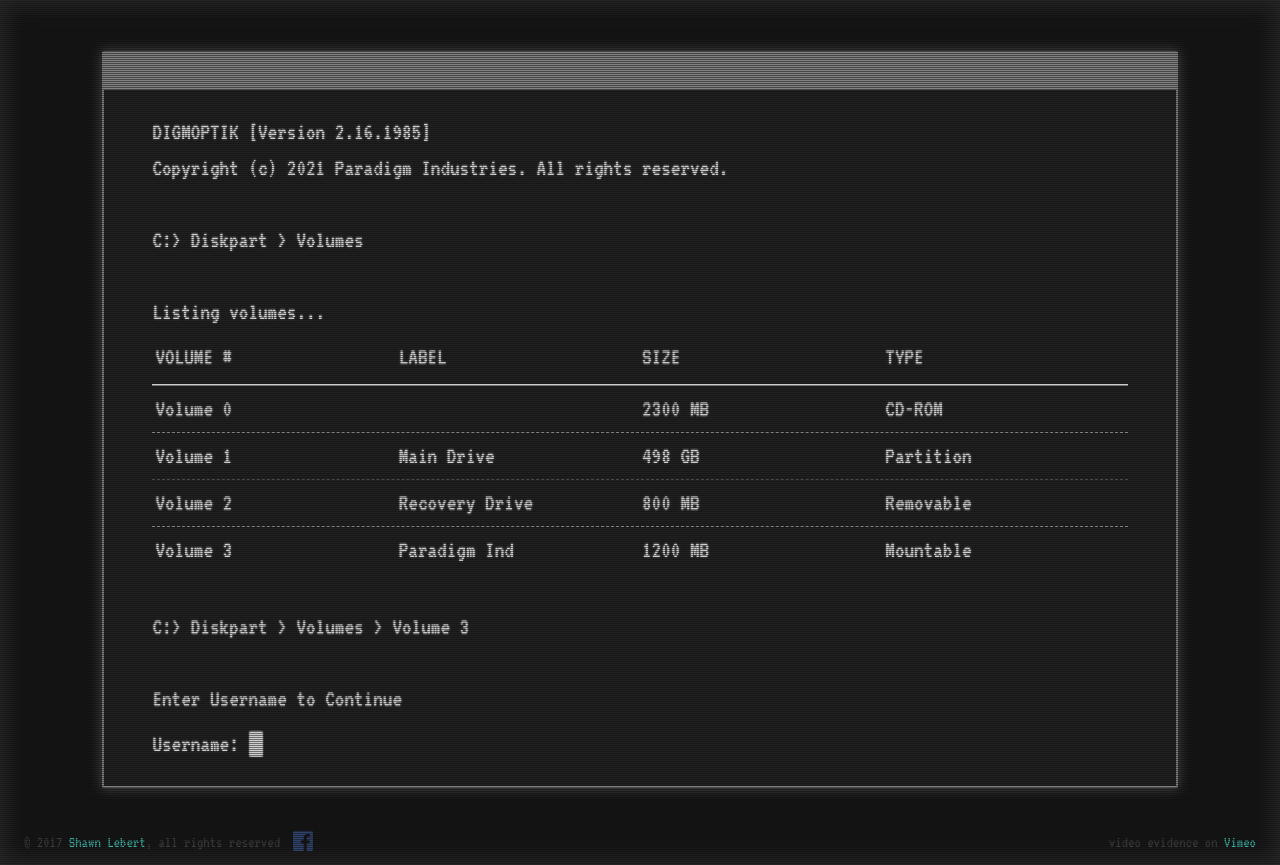
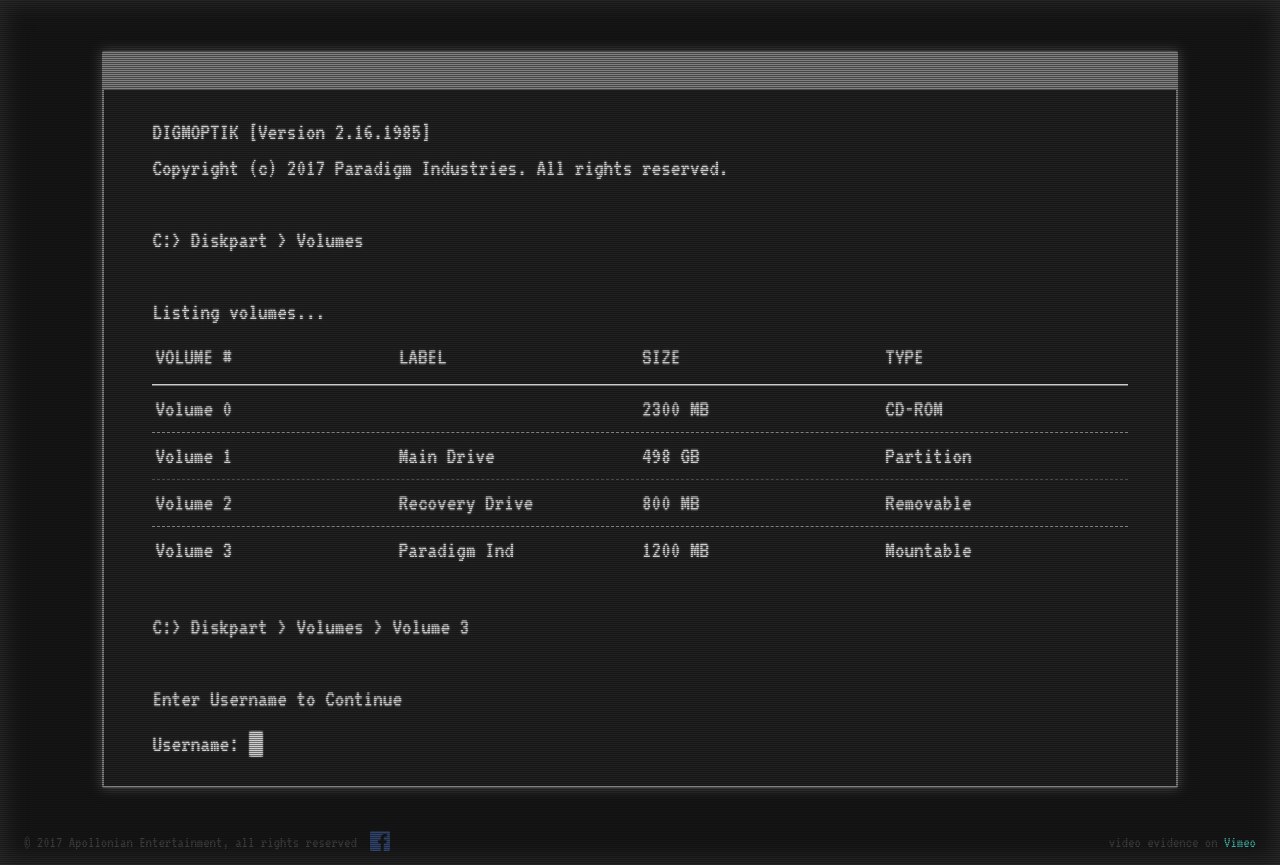
Before and after one commit to Yalgie/terminal, a PHP site: page / in a window 1280 px wide. Run offline with PHP 8.4, Linux system fonts and the light colour scheme; some web fonts are replaced.

Commit message:
Minor text changes
Small text change to intro boot-up text; updated title, copyright and Vimeo link info.

```diff
--- a/boot_text.json
+++ b/boot_text.json
@@ -1,7 +1,7 @@
 {
     "text": [
         "DIGMOPTIK [Version 2.16.1985]<br/>",
-		"Copyright (c) 2021 Paradigm Industries. All rights reserved.<br/>",
+		"Copyright (c) 2017 Paradigm Industries. All rights reserved.<br/>",
 		"<br/>",
         "C:> Diskpart > Volumes<br/><br/>",
         "Listing volumes...<br/>",
--- a/index.php
+++ b/index.php
@@ -4,7 +4,7 @@
         <meta charset="utf-8">
         <meta http-equiv="X-UA-Compatible" content="IE=edge,chrome=1">
 
-        <title>Welcome!</title>
+        <title>What Happened to Dave...?</title>
 
         <meta name="viewport" content="width=device-width, initial-scale=1, maximum-scale=1">
 		<meta name="apple-mobile-web-app-capable" content="yes">
@@ -43,14 +43,14 @@
 			<div class="clear"></div>
 
 			<div class="footer_link">
-				<p class="fl_copyright_fb">© <?php echo date("Y"); ?> <a href="https://www.google.com.au/" target="_blank">Shawn Lebert</a>, all rights reserved
+				<p class="fl_copyright_fb">© <?php echo date("Y"); ?> Apollonian Entertainment, all rights reserved
 					<a href="https://www.facebook.com/whathappenedtodave" target="_blank">
 						<svg class="icon_fb">
 							<use xlink:href="#icon_fb"></use>
 						</svg>
 					</a>
 				</p>
-				<p class="fl_vimeo">video evidence on <a href="https://vimeo.com/183890658" target="_blank">Vimeo</a></p>
+				<p class="fl_vimeo">video evidence on <a href="https://vimeo.com/shawnlebert/dave" target="_blank">Vimeo</a></p>
 			</div>
 
 			<div class="computer_screen_overlay"></div>
```
